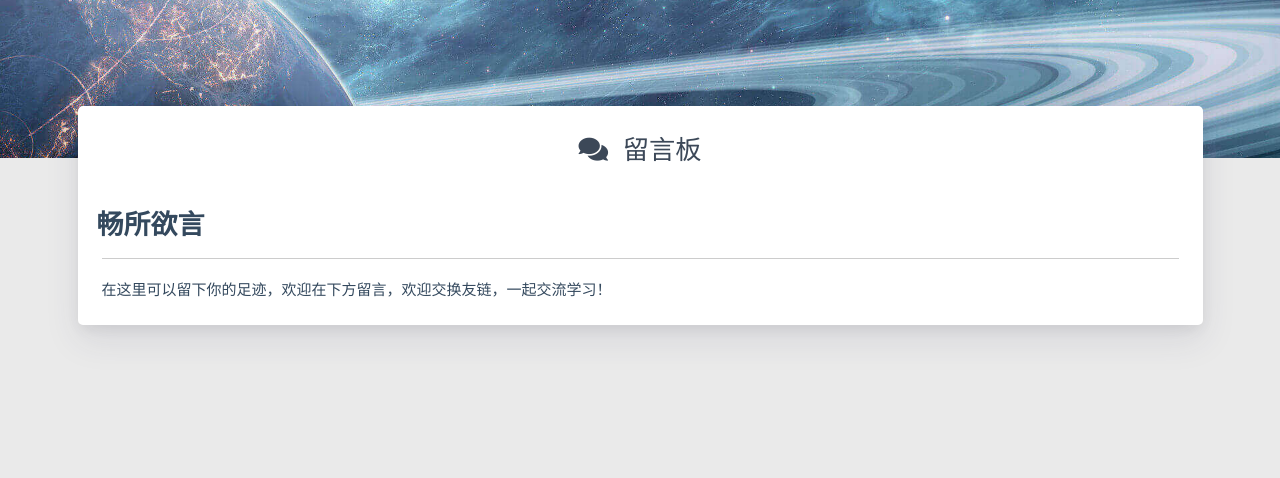
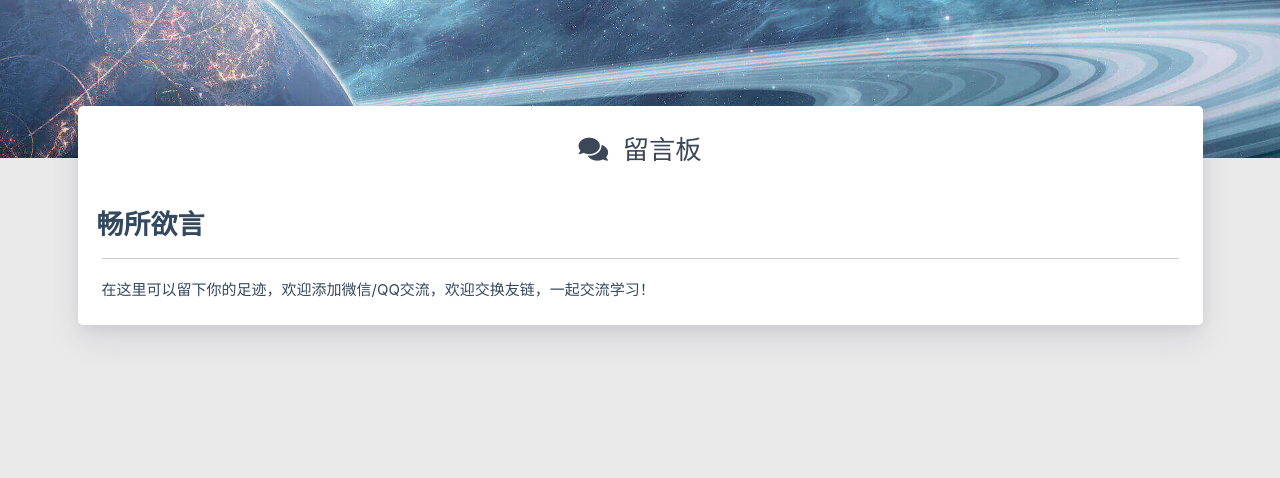
Before and after one commit to mdapang/mdapang.github.io, a plain HTML site: page contact/index.html in a window 1280 px wide. Shown: the part 322-800 px from the top of the page. Drawn offline with nearby package versions, Linux system fonts and the light colour scheme; some packages are replaced by stand-ins of ours; a script that the page names is missing.

Commit message:
Site updated: 2021-06-13 15:45:02

```diff
--- a/contact/index.html
+++ b/contact/index.html
@@ -459,7 +459,7 @@
                     <i class="fas fa-comments"></i>&nbsp;&nbsp;留言板
                 </div>
                 <h2 id="畅所欲言"><a href="#畅所欲言" class="headerlink" title="畅所欲言"></a>畅所欲言</h2><hr>
-<p>在这里可以留下你的足迹，欢迎在下方留言，欢迎交换友链，一起交流学习！</p>
+<p>在这里可以留下你的足迹，欢迎添加微信/QQ交流，欢迎交换友链，一起交流学习！</p>
 
             </div>
         </div>
```
